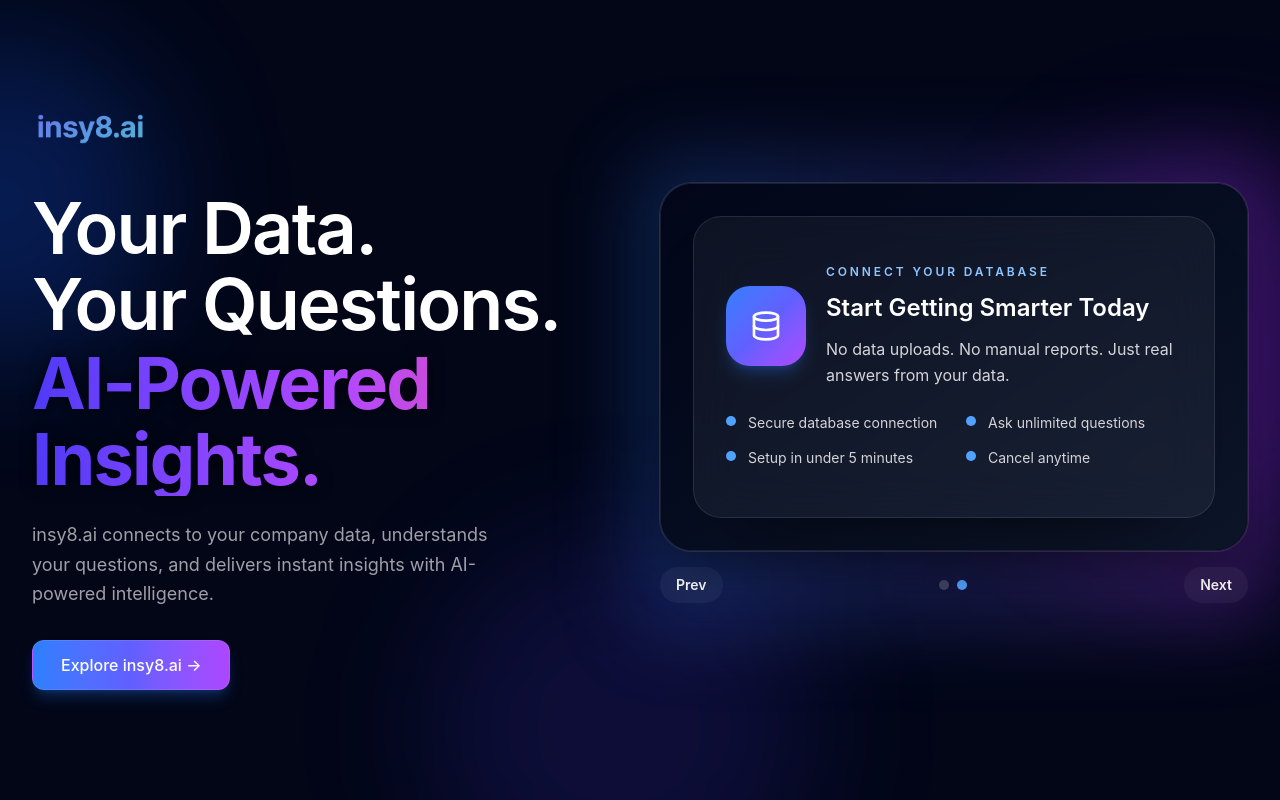
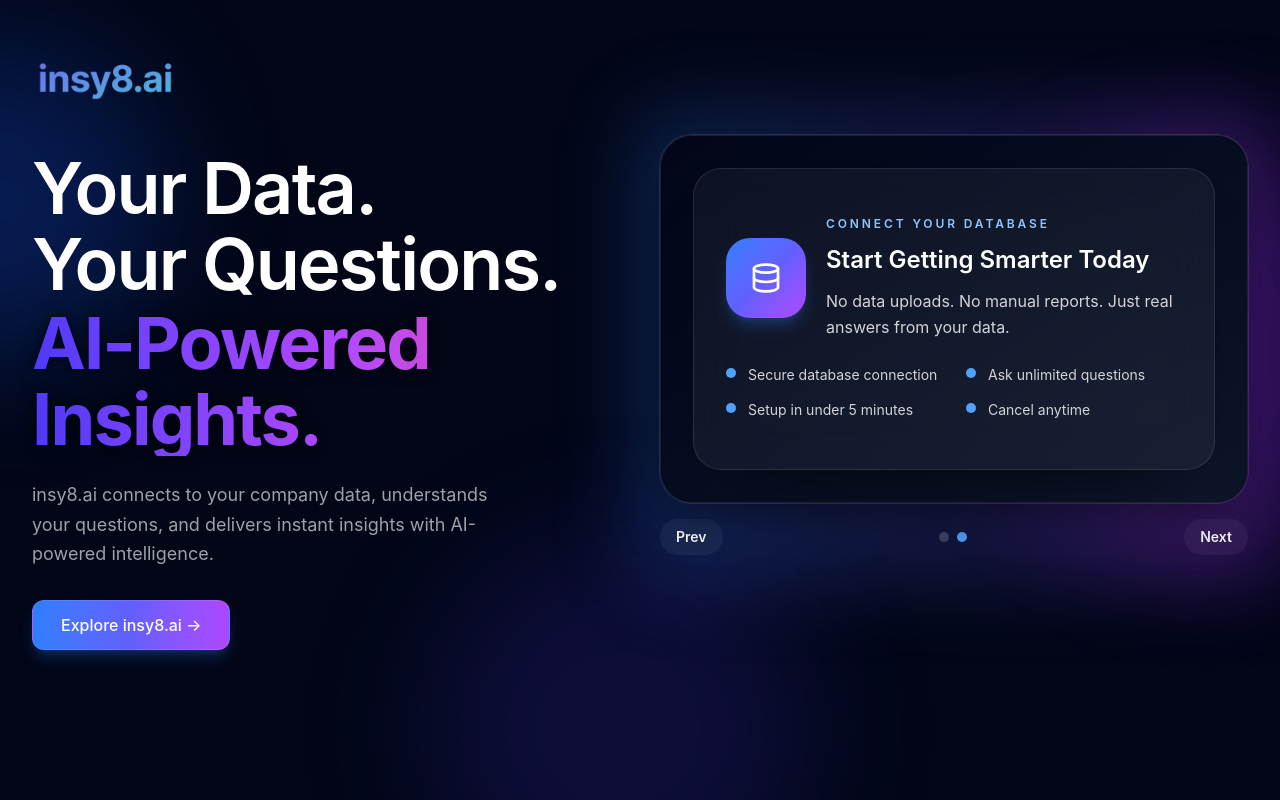
Before and after one commit to abhibiz/insy8Landing, a React (Vite) app: page / in a window 1280 px wide. Shown: the top 800 px of the page. Built offline with nearby package versions, Linux system fonts and the light colour scheme.

Commit message:
updated hero section logo and spaces

```diff
--- a/src/components/sections/HeroSection.jsx
+++ b/src/components/sections/HeroSection.jsx
@@ -53,7 +53,7 @@ export default function HeroSection() {
   }, [reduceMotion])
 
   return (
-    <section id="top" className="relative pt-16 pb-16 sm:pt-20 sm:pb-20 lg:pt-24 lg:pb-24">
+    <section id="top" className="relative pt-6 pb-16 sm:pt-8 sm:pb-20 lg:pt-10 lg:pb-24">
       <Container>
         <div className="grid items-center gap-12 lg:grid-cols-2 lg:gap-10">
           <motion.div
@@ -69,7 +69,7 @@ export default function HeroSection() {
                 width={1408}
                 height={768}
                 decoding="async"
-                className="h-10 w-auto sm:h-12 md:h-14 lg:h-16"
+                className="h-12 w-auto sm:h-16 md:h-20 lg:h-20"
               />
             </a>
 
```
